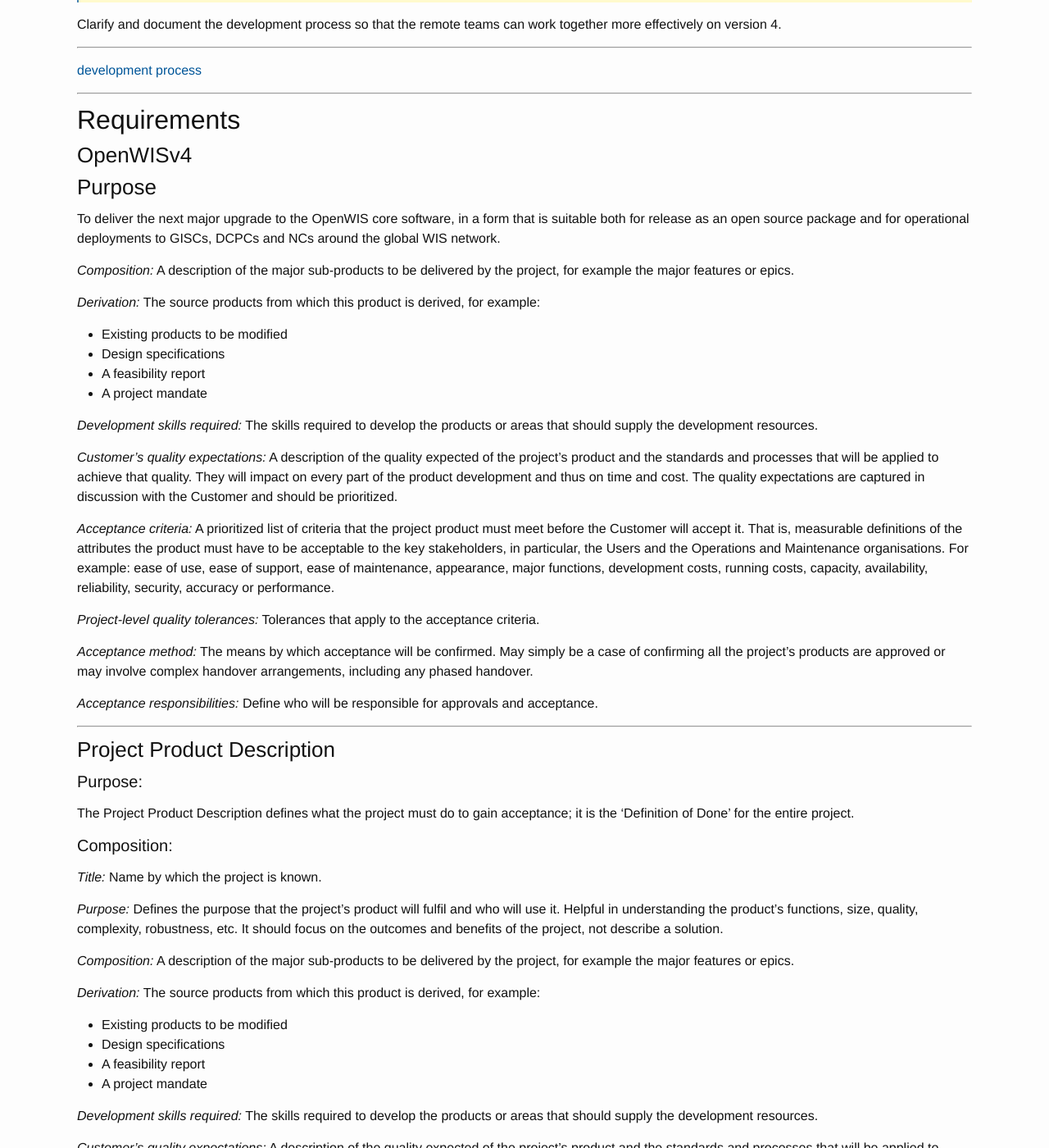
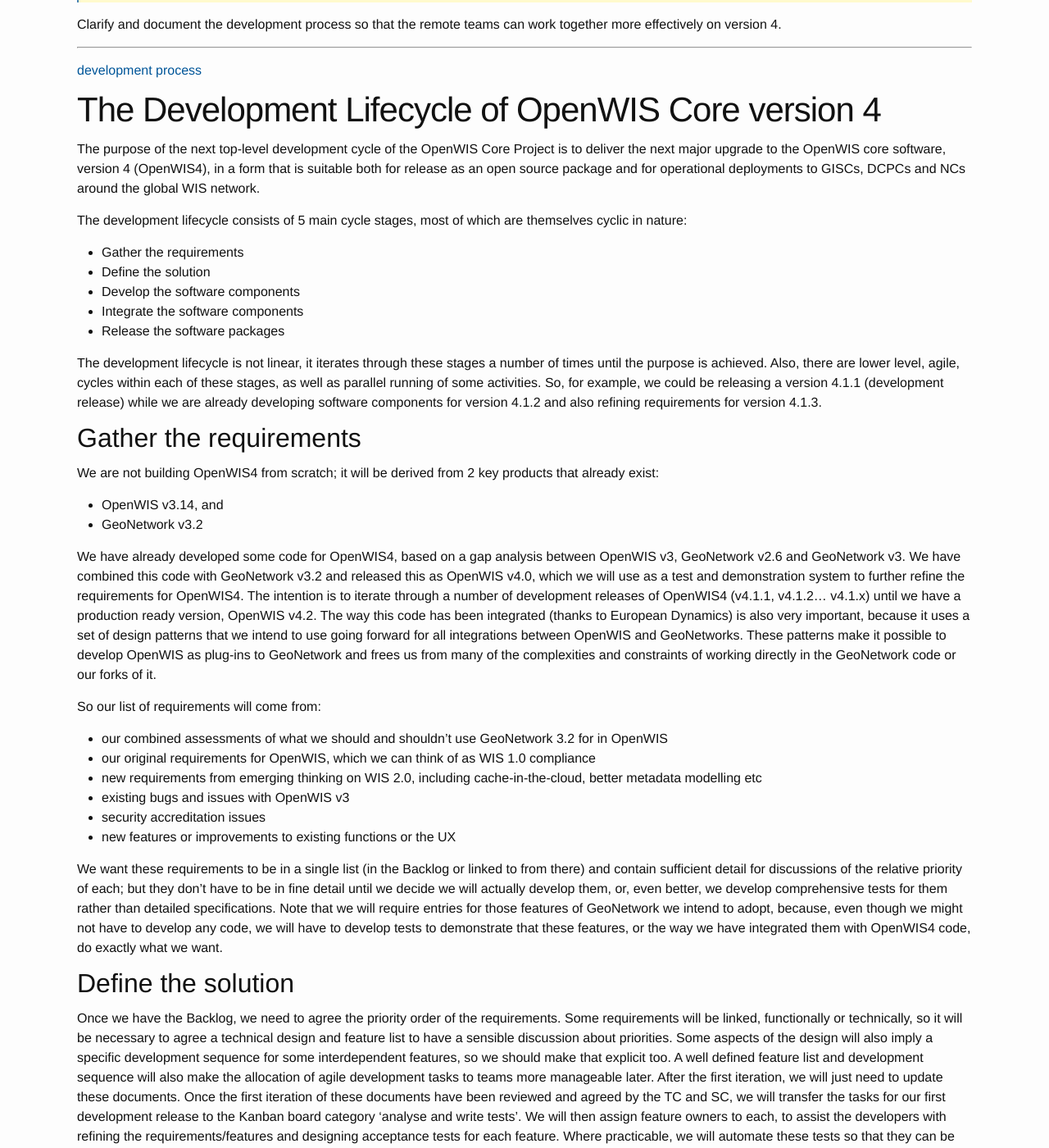
Before and after one commit to OpenWIS/openwis-documentation, a Jekyll site: the page built from _kanban/OpenWIS-Backlog-000191.md, in a window 1280 px wide and 1400 px high, scrolled down 235 px. Shown: the whole window at 82% size. Built offline with Jekyll 4.4.1, drawn with Linux system fonts in a browser that asks for light colours; some of the changed text lies outside the part shown.

Commit message:
Kanban-update4-Jan-2017

```diff
--- a/_kanban/OpenWIS-Backlog-000191.md
+++ b/_kanban/OpenWIS-Backlog-000191.md
@@ -20,11 +20,48 @@
 ---
 [development process][DP]
 
----
 
-## Requirements
+# The Development Lifecycle of OpenWIS Core version 4
+The purpose of the next top-level development cycle of the OpenWIS Core Project is to deliver the next major upgrade to the OpenWIS core software, version 4 (OpenWIS4), in a form that is suitable both for release as an open source package and for operational deployments to GISCs, DCPCs and NCs around the global WIS network.
 
-### OpenWISv4
+The development lifecycle consists of 5 main cycle stages, most of which are themselves cyclic in nature:
+
+- Gather the requirements
+- Define the solution
+- Develop the software components
+- Integrate the software components
+- Release the software packages
+
+The development lifecycle is not linear, it iterates through these stages a number of times until the purpose is achieved.  Also, there are lower level, agile, cycles within each of these stages, as well as parallel running of some activities.  So, for example, we could be releasing a version 4.1.1 (development release) while we are already developing software components for version 4.1.2 and also refining requirements for version 4.1.3.
+
+## Gather the requirements
+We are not building OpenWIS4 from scratch; it will be derived from 2 key products that already exist:
+
+- OpenWIS v3.14, and
+- GeoNetwork v3.2
+
+We have already developed some code for OpenWIS4, based on a gap analysis between OpenWIS v3,  GeoNetwork v2.6 and GeoNetwork v3. We have combined this code with GeoNetwork v3.2 and released this as OpenWIS v4.0, which we will use as a test and demonstration system to further refine the requirements for OpenWIS4.  The intention is to iterate through a number of development releases of OpenWIS4 (v4.1.1, v4.1.2... v4.1.x) until we have a production ready version, OpenWIS v4.2.  The way this code has been integrated (thanks to European Dynamics) is also very important, because it uses a set of design patterns that we intend to use going forward for all integrations between OpenWIS and GeoNetworks.  These patterns make it possible to develop OpenWIS as plug-ins to GeoNetwork and frees us from many of the complexities and constraints of working directly in the GeoNetwork code or our forks of it.
+
+So our list of requirements will come from:
+
+- our combined assessments of what we should and shouldn’t use GeoNetwork 3.2 for in OpenWIS
+- our original requirements for OpenWIS, which we can think of as WIS 1.0 compliance
+- new requirements from emerging thinking on WIS 2.0, including cache-in-the-cloud, better metadata modelling etc
+- existing bugs and issues with OpenWIS v3
+- security accreditation issues
+- new features or improvements to existing functions or the UX
+
+We want these requirements to be in a single list (in the Backlog or linked to from there) and contain sufficient detail for discussions of the relative priority of each; but they don’t have to be in fine detail until we decide we will actually develop them, or, even better, we develop comprehensive tests for them rather than detailed specifications. Note that we will require entries for those features of GeoNetwork we intend to adopt, because, even though we might not have to develop any code, we will have to develop tests to demonstrate that these features, or the way we have integrated them with OpenWIS4 code, do exactly what we want.
+
+## Define the solution
+Once we have the Backlog, we need to agree the priority order of the requirements.  Some requirements will be linked, functionally or technically, so it will be necessary to agree a technical design and feature list to have a sensible discussion about priorities.  Some aspects of the design will also imply a specific development sequence for some interdependent features, so we should make that explicit too.  A well defined feature list and development sequence will also make the allocation of agile development tasks to teams more manageable later. After the first iteration, we will just need to update these documents. Once the first iteration of these documents have been reviewed and agreed by the TC and SC, we will transfer the tasks for our first development release to the Kanban board category ‘analyse and write tests’. We will then assign feature owners to each, to assist the developers with refining the requirements/features and designing acceptance tests for each feature. Where practicable, we will automate these tests so that they can be easily rerun and incorporated into the CI, though some tests will necessarily be manual.
+
+As we refine the features, we will decide whether the Kanban items and/or GitHub issues are adequate to describe the tasks for the development team; if not, we will set up a project in GitHub to manage the work.
+
+Feature owners will regularly review and test the outputs from the development team as they develop the features.
+
+### OpenWIS4
+
 ### Purpose
 To deliver the next major upgrade to the OpenWIS core software, in a form that is suitable both for release as an open source package and for operational deployments to GISCs, DCPCs and NCs around the global WIS network.
 
```
